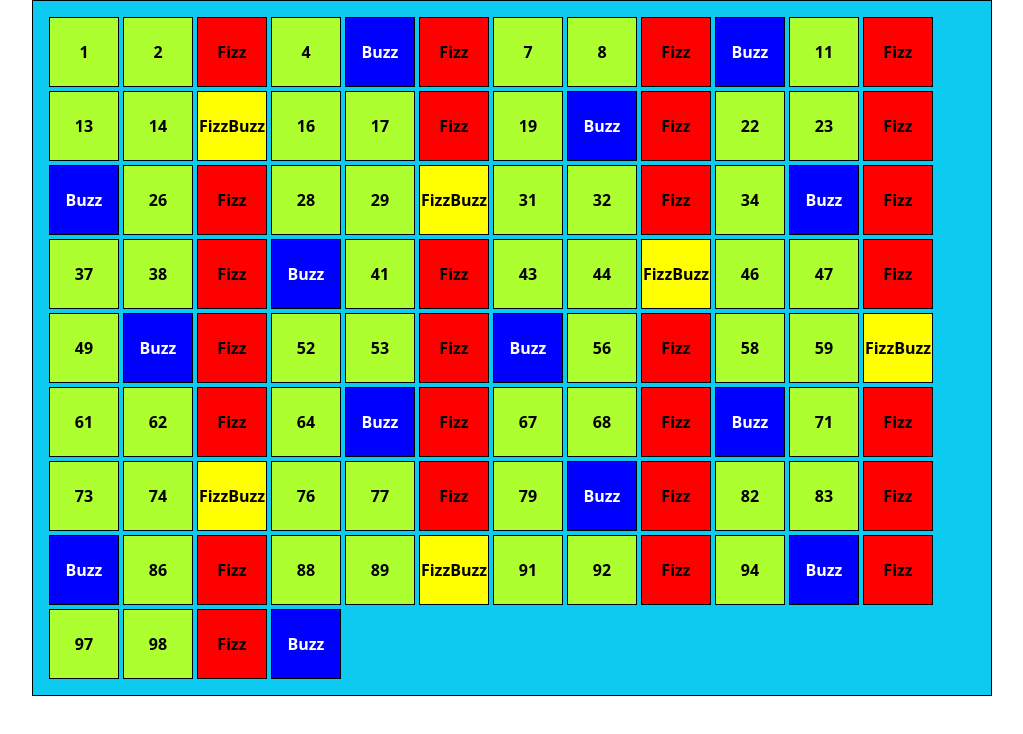
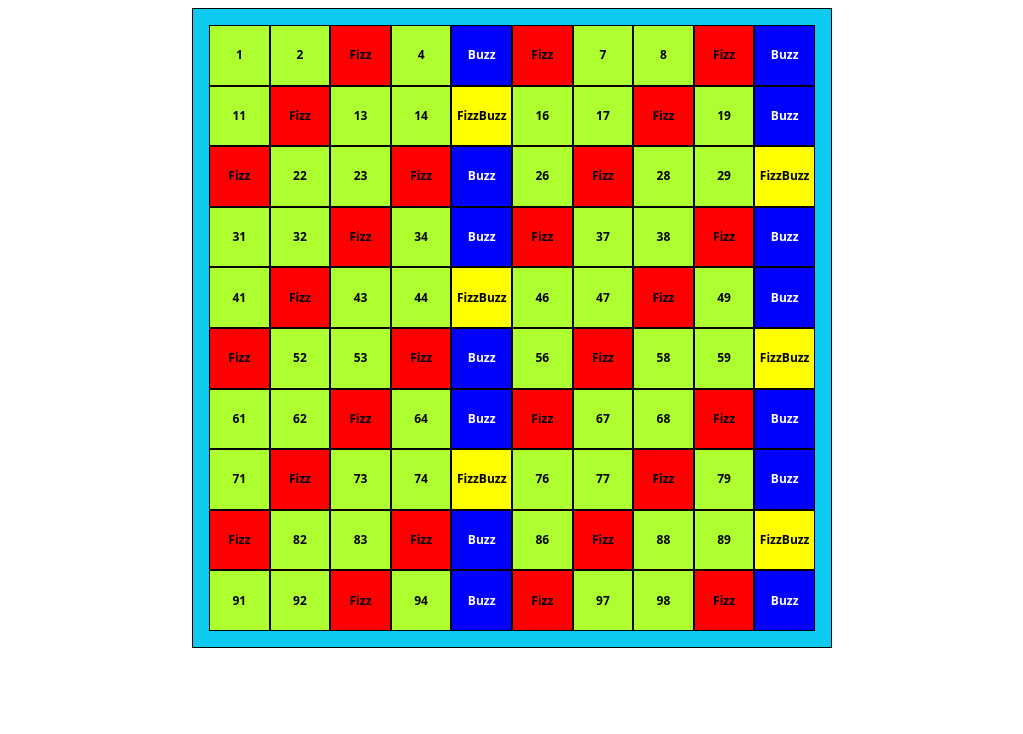
Before and after one commit to fabiodelli/js-fizzbuzz, a plain HTML site: page index.html in a window 1280 px wide. Shown: the whole page, without its empty margins (128-1151 px from the left). Drawn offline with nearby package versions, Linux system fonts and the light colour scheme.

Commit message:
modify size

```diff
--- a/assets/css/style.css
+++ b/assets/css/style.css
@@ -1,14 +1,22 @@
+
+ *{
+ margin:0;
+ padding:0;
+ box-sizing:border-box;
+}
+
 #container{
     border: 1px solid black !important;
 }
 
 .size{
-    width: 70px;
+    width: 10%;
     aspect-ratio: 1/1;
     border: 1px solid black !important;
     display: flex;
     justify-content: center;
     align-items: center;
+    font-size: 12px;
 }
 
 .number {
--- a/index.html
+++ b/index.html
@@ -18,7 +18,7 @@
     </head>
     <body class="h-100 d-flex justify-content-center align-items-center">
 
-        <div id="container" class="h-50 w-75 bg-info d-flex flex-wrap gap-1 p-3 "></div>
+        <div id="container" class="w-50 ratio-1x1 bg-info d-flex flex-wrap justify-content-center p-3 mt-2 "></div>
 
         <script src="./assets/js/main.js"></script>
         <script
```
